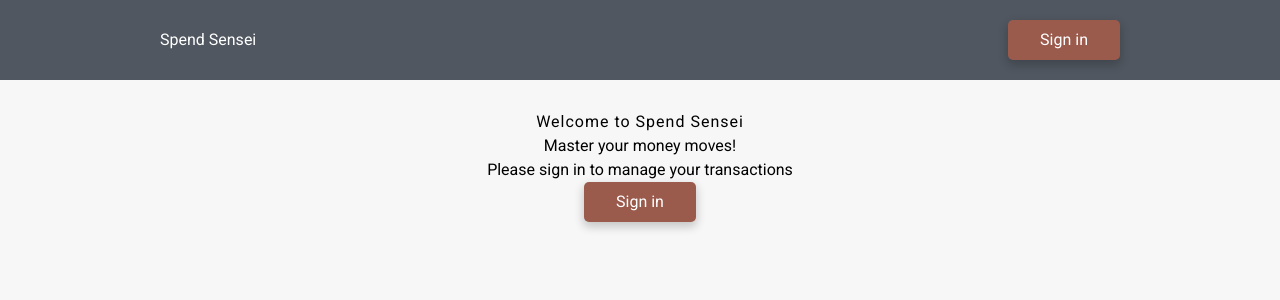
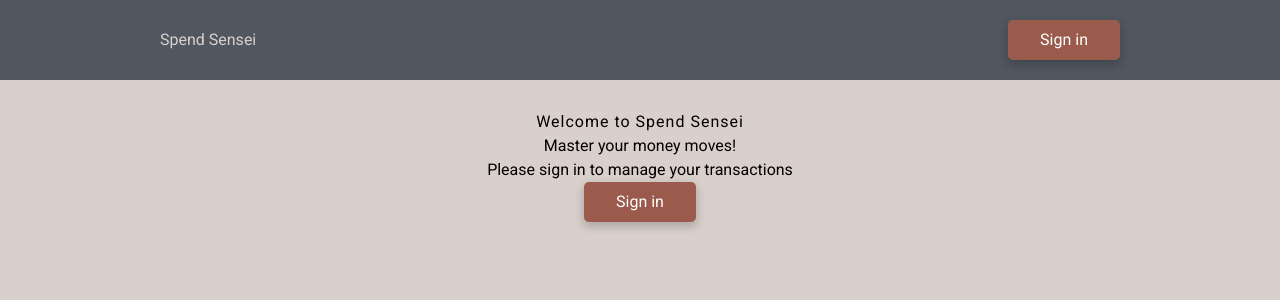
Before and after one commit to oluoko/Spend-Sensei_Expense-Tracker, a Next.js app: page / in a window 1280 px wide. Shown: the top 300 px of the page. Built offline with nearby package versions, Linux system fonts and the light colour scheme; no server answers.

Commit message:
Expense Tracker(Next.js): Updated styling

```diff
--- a/app/globals.css
+++ b/app/globals.css
@@ -11,7 +11,7 @@
 }
 
 body {
-  background-color: #f7f7f7;
+  background-color: #d9d0cc;
   min-height: 100vh;
   margin: 0;
   font-family: "Lato", sans-serif;
@@ -26,11 +26,11 @@ body {
 }
 
 .navbar {
-  color: #fff;
+  color: #d9d0cc;
 }
 
 .navbar a {
-  color: #fff;
+  color: #d9d0cc;
 }
 
 .navbar .sign-in-button button,
```
